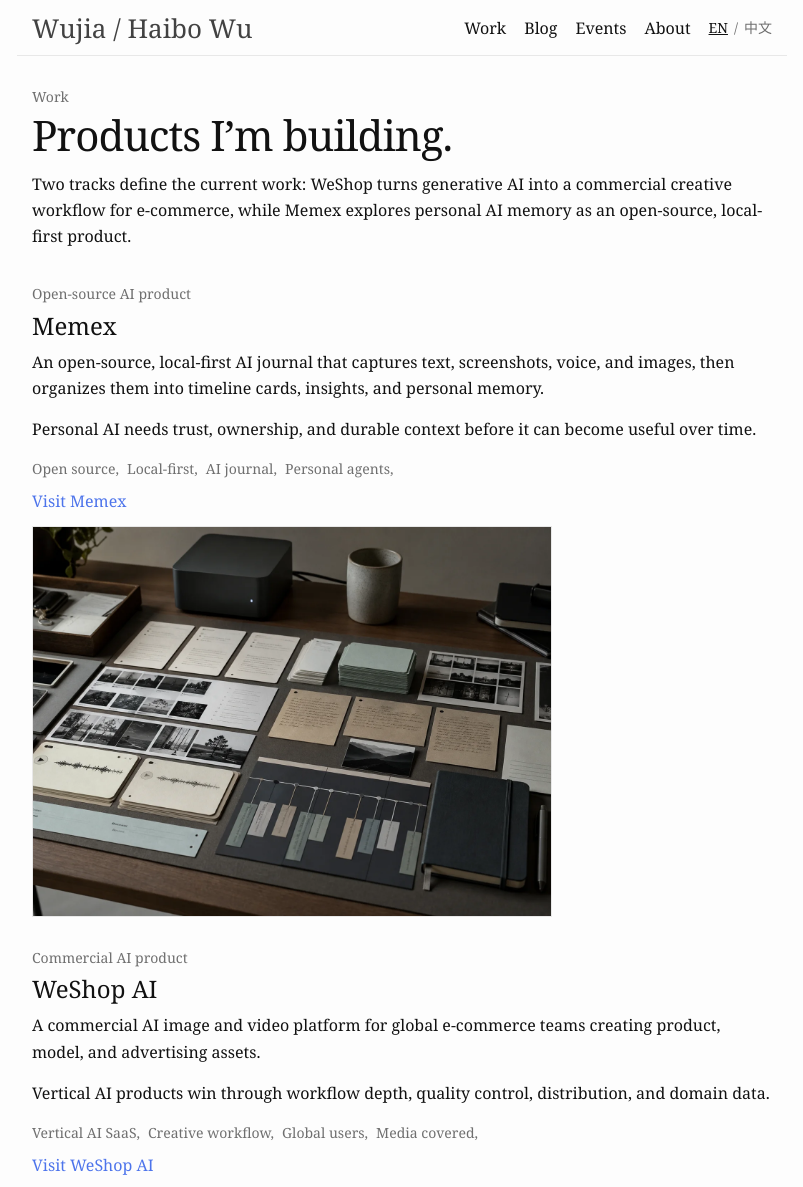
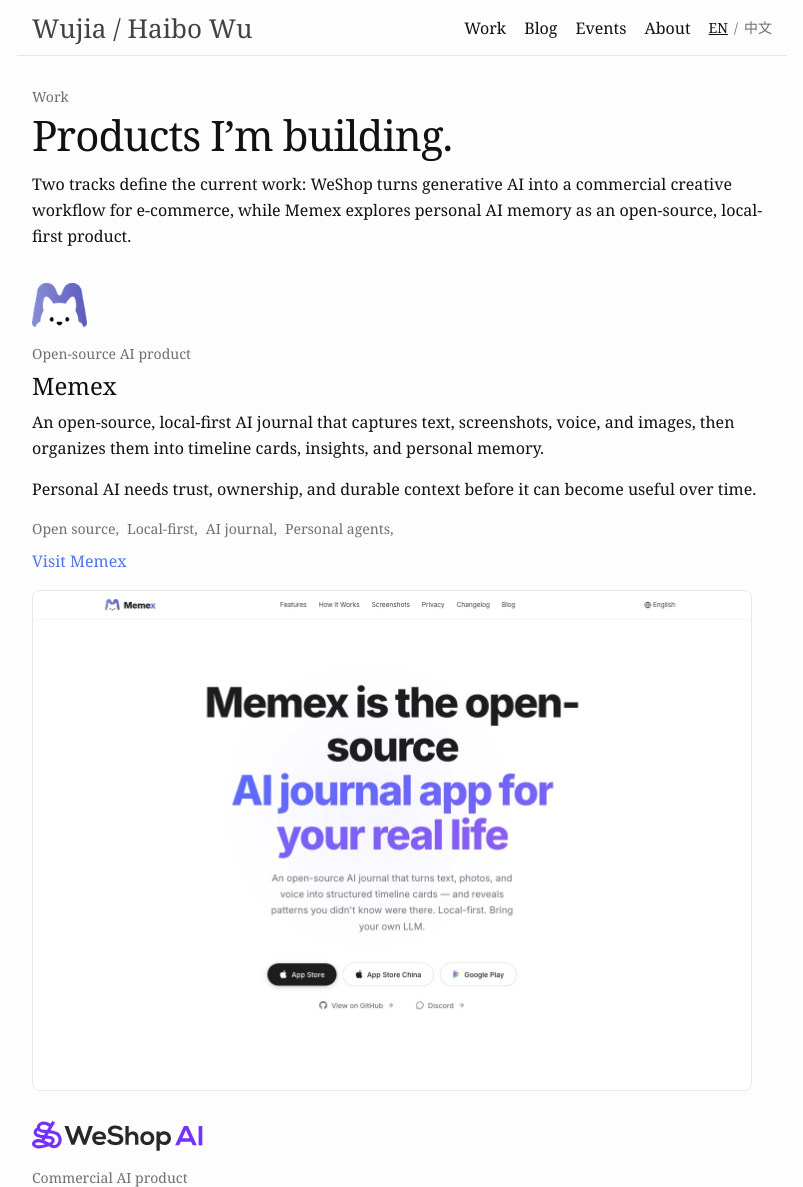
Before and after one commit to whbzju/whbzju.github.io, an Astro site: page /works in a window 1280 px wide. Shown: the top 1187 px of the page, without its empty margins (238-1041 px from the left). Built offline with nearby package versions, Linux system fonts and the light colour scheme; Astro itself is replaced by a stand-in of ours.

Commit message:
Use real product assets on work page

```diff
--- a/src/data/profile.ts
+++ b/src/data/profile.ts
@@ -29,7 +29,10 @@
     type: "Open-source AI product",
     typeZh: "开源 AI 产品",
     href: "https://github.com/memex-lab/memex",
-    image: "/images/memex-memory.webp",
+    logo: "/images/logos/memex-logo.png",
+    logoAlt: "Memex logo",
+    image: "/images/products/memex-homepage.jpg",
+    imageAlt: "Memex homepage screenshot",
     summary:
       "An open-source, local-first AI journal that captures text, screenshots, voice, and images, then organizes them into timeline cards, insights, and personal memory.",
     summaryZh:
@@ -46,7 +49,10 @@
     type: "Commercial AI product",
     typeZh: "商业化 AI 产品",
     href: "https://www.weshop.ai/",
-    image: "/images/weshop-workflow.webp",
+    logo: "/images/logos/weshop-logo.svg",
+    logoAlt: "WeShop AI logo",
+    image: "/images/products/weshop-homepage.jpg",
+    imageAlt: "WeShop AI homepage screenshot",
     summary:
       "A commercial AI image and video platform for global e-commerce teams creating product, model, and advertising assets.",
     summaryZh:
--- a/src/pages/works/index.astro
+++ b/src/pages/works/index.astro
@@ -25,6 +25,7 @@
         {works.map((work) => (
           <article class="product-card">
             <div class="product-card-content">
+              <img class="product-logo" src={work.logo} alt={work.logoAlt} />
               <span class="card-type" data-lang-content="en">{work.type}</span>
               <span class="card-type" data-lang-content="zh">{work.typeZh}</span>
               <h3>{work.title}</h3>
@@ -43,7 +44,7 @@
                 </a>
               </div>
             </div>
-            <img src={work.image} alt={`${work.title} product context`} />
+            <img class="product-shot" src={work.image} alt={work.imageAlt} />
           </article>
         ))}
       </div>
--- a/src/styles/global.css
+++ b/src/styles/global.css
@@ -297,17 +297,29 @@
   text-decoration: underline;
 }
 
+.product-logo {
+  display: block;
+  width: auto;
+  max-width: 172px;
+  max-height: 44px;
+  margin: 0 0 16px;
+  border: 0;
+  object-fit: contain;
+  object-position: left center;
+}
+
 .post-list-item p {
   margin: 0 0 15px;
   color: var(--muted);
   line-height: 1.65;
 }
 
-.product-card img {
+.product-shot {
   width: 100%;
-  max-width: 520px;
-  margin: 12px 0 0;
+  max-width: 720px;
+  margin: 16px 0 0;
   border: 1px solid var(--line);
+  border-radius: 8px;
 }
 
 .tag-row,
```
Also changed, not shown: site-public/images/ai-product-lab.webp (deleted), site-public/images/logos/memex-logo.png (added), site-public/images/logos/weshop-logo.svg (added), site-public/images/memex-memory.webp (deleted), site-public/images/products/memex-homepage.jpg (added), site-public/images/products/weshop-homepage.jpg (added), site-public/images/weshop-workflow.webp (deleted).
